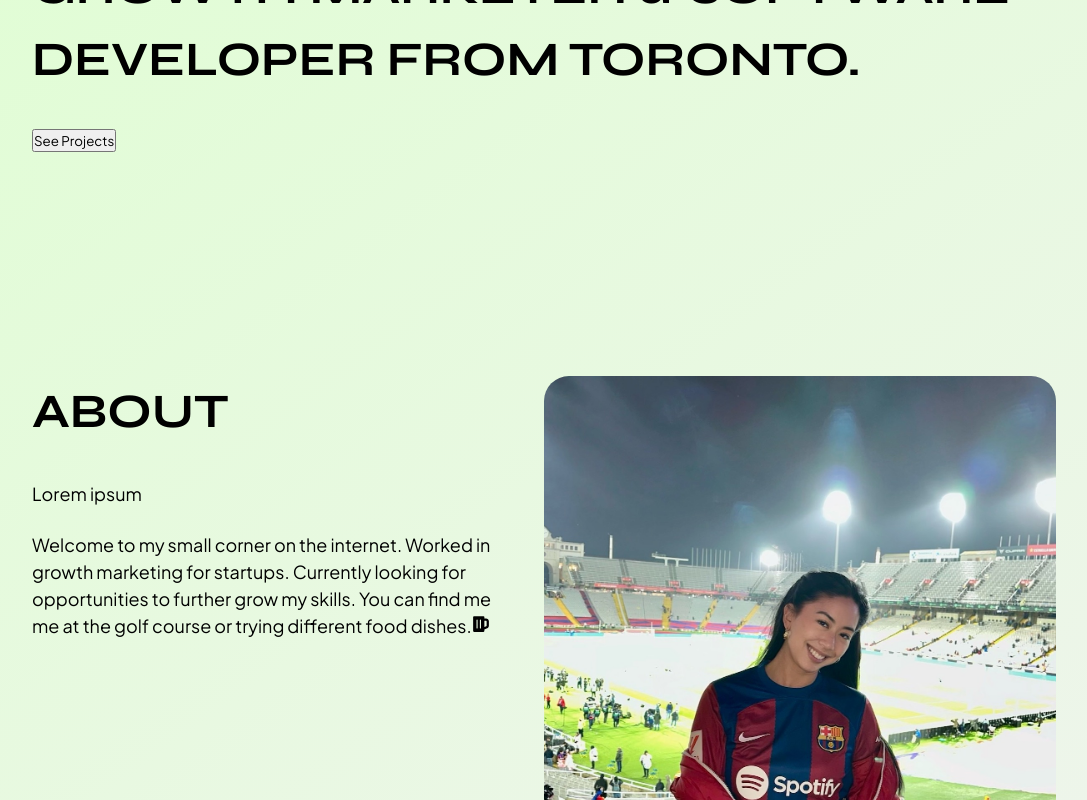
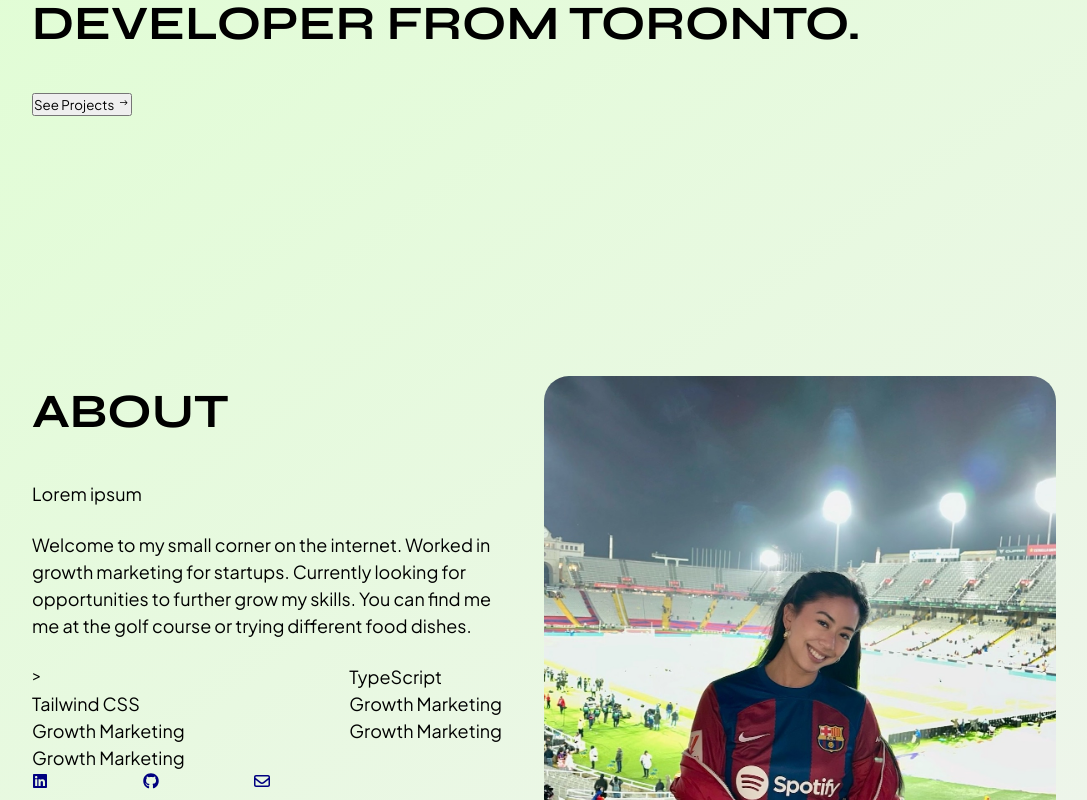
Before and after one commit to laura-nguyen/laura-nguyen-website, a React (Vite) app: page / in a window 1280 px wide. Shown: the part 380-1180 px from the top of the page, without its empty margins (96-1183 px from the left). Built offline with nearby package versions, Linux system fonts and the light colour scheme.

Commit message:
added list to about section

```diff
--- a/src/components/About/About.jsx
+++ b/src/components/About/About.jsx
@@ -1,6 +1,10 @@
 import "./About.scss";
 import lauraPic from "./../../assets/images/laura.jpg";
 import { FaBeer } from "react-icons/fa";
+import { FaLinkedin } from "react-icons/fa6";
+import { FaGithub } from "react-icons/fa6";
+import { NavLink } from "react-router-dom";
+import { FaRegEnvelope } from "react-icons/fa6";
 
 const About = () => {
   return (
@@ -13,8 +17,30 @@ const About = () => {
           for startups. Currently looking for opportunities to further grow my
           skills. You can find me me at the golf course or trying different food
           dishes.
-          <FaBeer />
         </p>
+        <ul className="about__list">
+          <li>TypeScript</li>
+          <li>Tailwind CSS</li>
+          <li>Growth Marketing</li>
+          <li>Growth Marketing</li>
+          <li>Growth Marketing</li>
+          <li>Growth Marketing</li>
+        </ul>
+        <div className="about__socials">
+          <NavLink
+            to="https://www.linkedin.com/in/laura-nguyen/"
+            target="_blank"
+          >
+            <FaLinkedin />
+          </NavLink>
+
+          <NavLink to="https://github.com/lauranguyen" target="_blank">
+            <FaGithub />
+          </NavLink>
+          <NavLink to="mailto:hello@lauranguyen.me" target="_blank">
+            <FaRegEnvelope />
+          </NavLink>
+        </div>
       </div>
 
       <img
--- a/src/components/About/About.scss
+++ b/src/components/About/About.scss
@@ -11,3 +11,19 @@
   width: 50%;
   border-radius: 25px;
 }
+
+.about__socials {
+  display: flex;
+  gap: 2rem;
+  justify-content: space-between;
+  width: 50%;
+}
+
+.about__list {
+  display: grid;
+  grid-template-columns: 2fr 1fr;
+}
+
+.about__list::before {
+  content: ">";
+}
--- a/src/pages/HomePage/HomePage.jsx
+++ b/src/pages/HomePage/HomePage.jsx
@@ -4,15 +4,14 @@ import HorizontalTabs from "../../components/HorizontalTabs/HorizontalTabs";
 import CircleText from "../../components/CircleText/CircleText";
 import Contact from "../../components/Contact/Contact";
 import About from "../../components/About/About";
+import { IoIosArrowRoundForward } from "react-icons/io";
 const HomePage = () => {
   return (
     <>
       <main className="main">
         <div className="hero">
           <h1 className="main__title">
-            Hey, I'm Laura,
-            <br /> your friendly neighbourhood growth marketer & software
-            developer from Toronto.
+            Hey, I'm Laura, a growth marketer & software developer from Toronto.
             {/* I enjoy finding human touch in a pixelated
             world. */}
           </h1>
@@ -23,7 +22,9 @@ const HomePage = () => {
           </p> */}
           {/* <p>Finding human touch in a pixelated world.</p> */}
 
-          <button>See Projects</button>
+          <button>
+            See Projects <IoIosArrowRoundForward />
+          </button>
         </div>
       </main>
       <section className="about">
```
